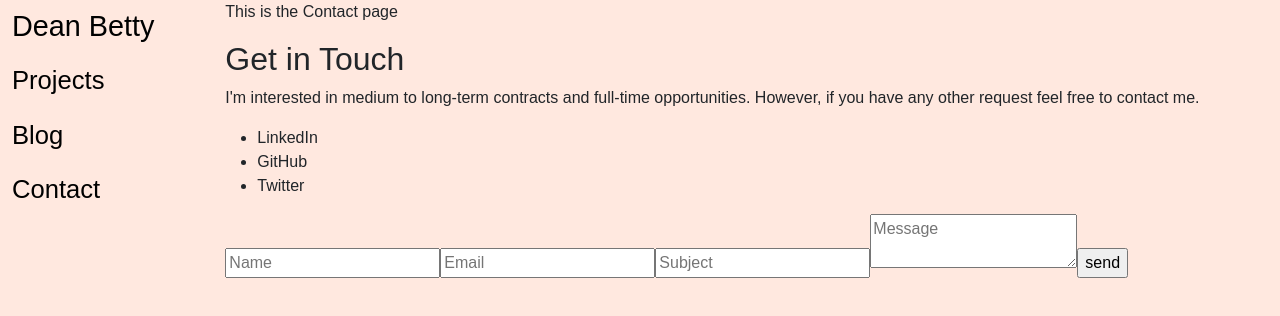
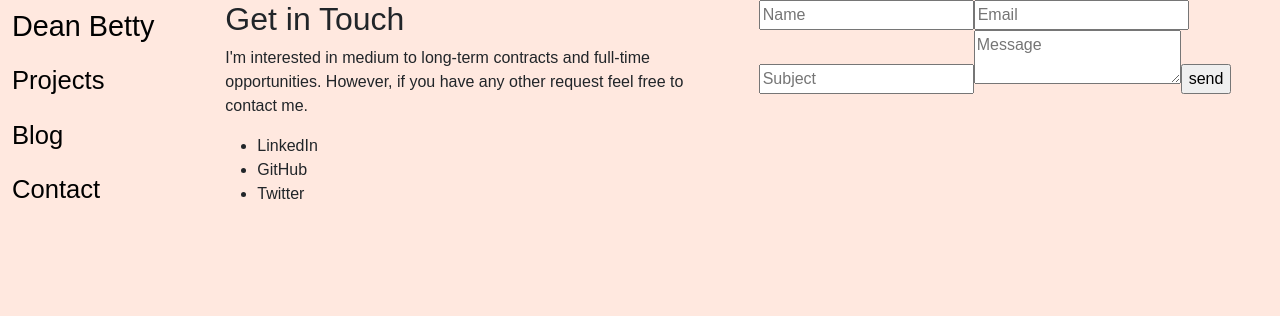
Before and after one commit to deanpointblank/Portfolio_v3, a React (Create React App) app: page /contact in a window 1280 px wide. Shown: the top 316 px of the page. Built offline with nearby package versions, Linux system fonts and the light colour scheme; a web font is replaced by a local one.

Commit message:
add contactBlurb and contactForm to their own cols within the contact container

```diff
--- a/src/Containers/contact.js
+++ b/src/Containers/contact.js
@@ -1,4 +1,5 @@
 import React, { Component } from 'react';
+import { Col, Row } from 'react-bootstrap';
 import { ContactBlurb } from '../Components/contactBlurb';
 import { ContactForm } from '../Components/contactForm';
 
@@ -6,11 +7,14 @@ export default class ContactContainer extends Component {
 
     render(){
         return(
-            <div>
-                <p>This is the Contact page</p>
-                <ContactBlurb />
-                <ContactForm />
-            </div>
+            <Row>
+                <Col>
+                    <ContactBlurb />
+                </Col>
+                <Col>
+                    <ContactForm />
+                </Col>
+            </ Row>
         )
     }
 }
```
